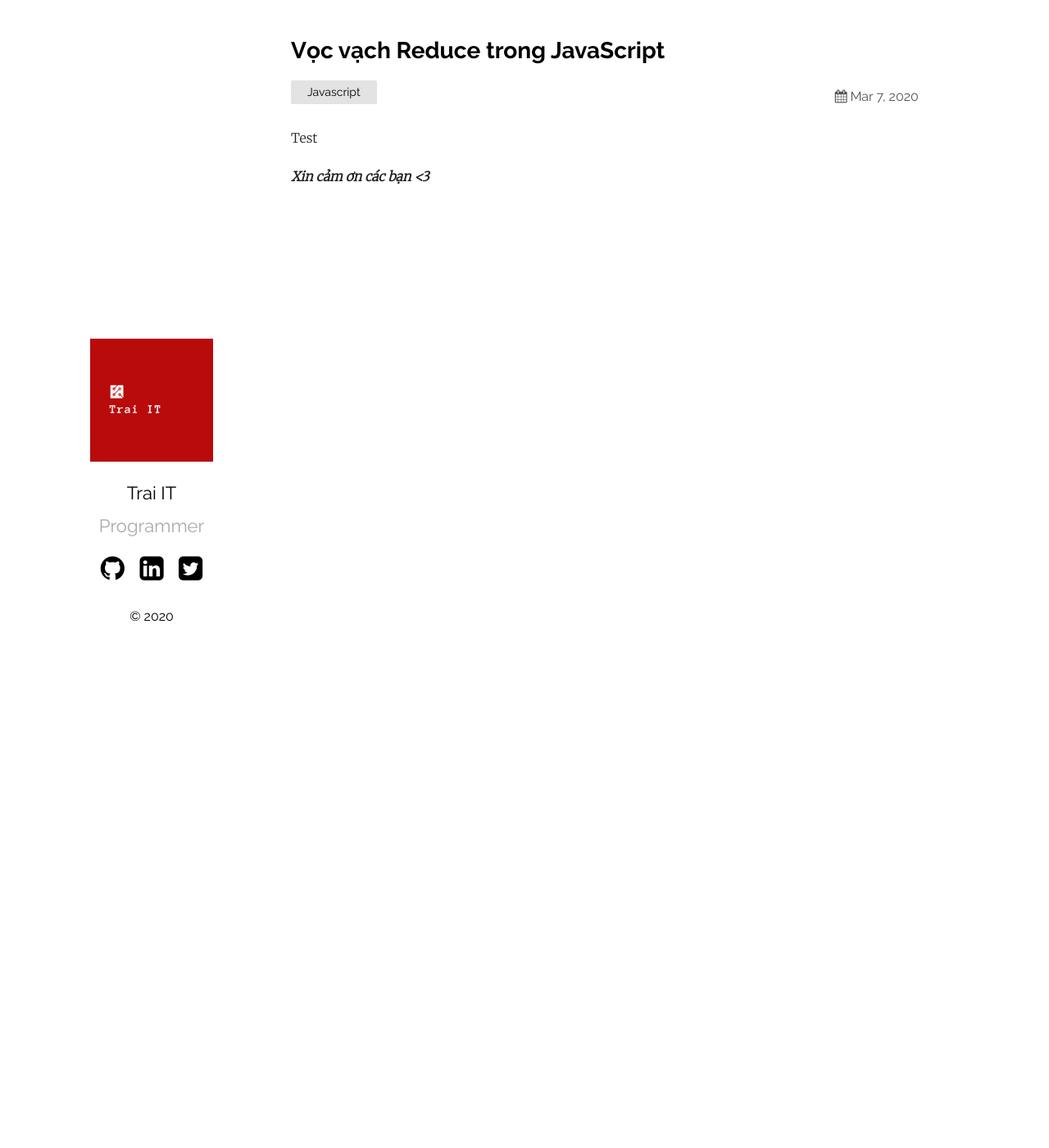
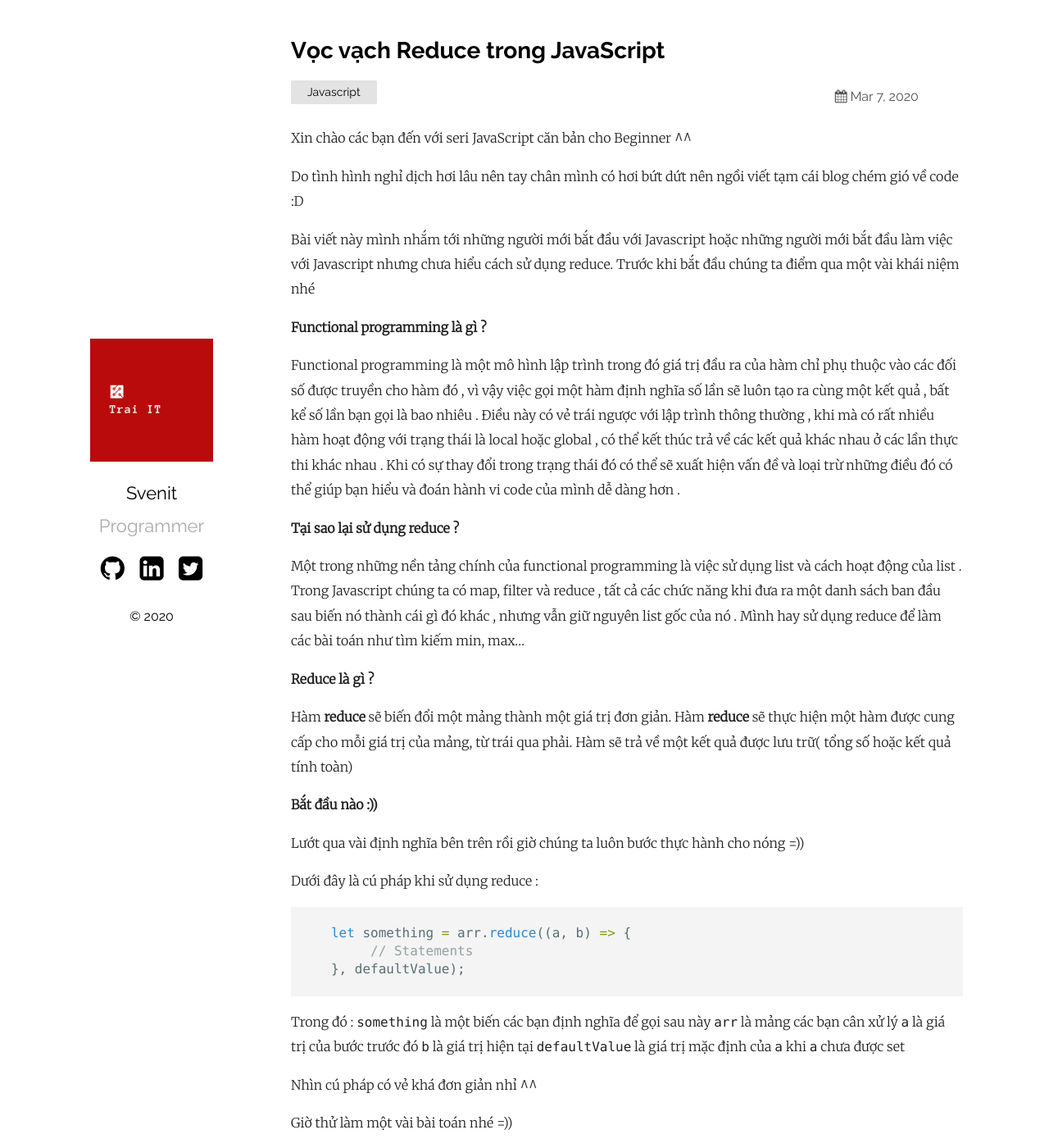
Before and after one commit to svenit/svenit.github.io, a Jekyll site: the page built from _posts/2020-04-12-Voc-vach-reduce-trong-js.markdown, in a window 1280 px wide and 1400 px high. Shown: the whole window at 82% size. Built offline with Jekyll 4.4.1, drawn with Linux system fonts in a browser that asks for light colours; some of the changed text lies outside the part shown.

Commit message:
voc vach reduce trong js

````diff
--- a/_config.yml
+++ b/_config.yml
@@ -1,10 +1,8 @@
-title: Trang blog của Trai IT
-author: Trai IT
-email: traiit.blogger@gmail.com
+title: Trang blog của Svenit
+author: Svenit
+email: lequangvy2k@gmail.com
 description: > # this means to ignore newlines until "show_exerpts:"
-  Xin chào các bạn đến với trang blog của Trai IT.
-  Sao mình lại đặt là "Trai IT"? Đơn giản là mình đang là một chàng sinh viên IT. Mà "Trai IT" like "traɪ it" like "try it".
-  Đúng vậy phải "try"! Mình sẽ chia sẻ về đời sống và công nghệ theo cách nhìn và tiếp cận của mình, rất cảm ơn các bạn
+  Blog chém code dạo cùng Svenit
 show_excerpts: true # set to true to show excerpts on the homepage
 
 # Minima date format
@@ -12,7 +10,7 @@ show_excerpts: true # set to true to show excerpts on the homepage
 sass:
   sass_dir: _sass
 plainwhite:
-  name: Trai IT
+  name: Svenit
   tagline: Programmer
   date_format: "%b %-d, %Y"
   sitemap: true # set to true to generate sitemap.xml content
--- a/_posts/2020-04-12-Voc-vach-reduce-trong-js.markdown
+++ b/_posts/2020-04-12-Voc-vach-reduce-trong-js.markdown
@@ -4,6 +4,106 @@ title:  "Vọc vạch Reduce trong JavaScript"
 date:   2020-03-07 20:00:00 +0000
 categories: Javascript
 ---
-Test
+Xin chào các bạn đến với seri JavaScript căn bản cho Beginner ^^
 
-**_Xin cảm ơn các bạn <3_**
+Do tình hình nghỉ dịch hơi lâu nên tay chân mình có hơi bứt dứt nên ngồi viết tạm cái blog chém gió về code :D
+
+Bài viết này mình nhắm tới những người mới bắt đầu với Javascript hoặc những người mới bắt đầu làm việc với Javascript nhưng chưa hiểu cách sử dụng reduce. Trước khi bắt đầu chúng ta điểm qua một vài khái niệm nhé
+
+**Functional programming là gì ?**
+
+Functional programming là một mô hình lập trình trong đó giá trị đầu ra của hàm chỉ phụ thuộc vào các đối số được truyền cho hàm đó , vì vậy việc gọi một hàm định nghĩa số lần sẽ luôn tạo ra cùng một kết quả , bất kể số lần bạn gọi là bao nhiêu . Điều này có vẻ trái ngược với lập trình thông thường , khi mà có rất nhiều hàm hoạt động với trạng thái là local hoặc global , có thể kết thúc trả về các kết quả khác nhau ở các lần thực thi khác nhau . Khi có sự thay đổi trong trạng thái đó có thể sẽ xuất hiện vấn đề và loại trừ những điều đó có thể giúp bạn hiểu và đoán hành vi code của mình dễ dàng hơn .
+
+**Tại sao lại sử dụng  reduce ?**
+
+Một trong những nền tảng chính của functional programming là việc sử dụng list và cách hoạt động của list . Trong Javascript chúng ta có map, filter và reduce , tất cả các chức năng khi đưa ra một danh sách ban đầu sau biến nó thành cái gì đó khác , nhưng vẫn giữ nguyên list gốc của nó . Mình hay sử dụng reduce để làm các bài toán như tìm kiếm min, max...
+
+**Reduce là gì ?**
+
+Hàm  **reduce**  sẽ biến đổi một mảng thành một giá trị đơn giản. Hàm  **reduce**  sẽ thực hiện một hàm được cung cấp cho mỗi giá trị của mảng, từ trái qua phải. Hàm sẽ trả về một kết quả được lưu trữ( tổng số hoặc kết quả tính toàn)
+
+**Bắt đầu nào :))**
+
+Lướt qua vài định nghĩa bên trên rồi giờ chúng ta luôn bước thực hành cho nóng =))
+
+Dưới đây là cú pháp khi sử dụng reduce :
+```js
+   let something = arr.reduce((a, b) => {
+        // Statements
+   }, defaultValue);
+```
+Trong đó :
+`something` là một biến các bạn định nghĩa để gọi sau này
+`arr` là mảng các bạn cân xử lý
+`a` là giá trị của bước trước đó
+`b` là giá trị hiện tại
+`defaultValue` là giá trị mặc định của `a` khi `a` chưa được set
+
+Nhìn cú pháp có vẻ khá đơn giản nhỉ ^^
+
+Giờ thử làm một vài bài toán nhé =))
+
+``Tính tổng các số trong mảng``
+
+```js
+   // Ta có một mảng như này
+   let arr = [1, 3, 6, 6,2, 10, 7];
+```
+**Dùng for :**
+```js
+	let sum = 0;
+	for(let i = 0; i < arr.length; ++i)
+	{
+	   sum += arr[i];
+	}
+	console.log(sum);
+```
+**Dùng reduce :**
+```js
+	let sum = arr.reduce((a, b) => a + b, defaultValue = 0);
+	console.log(sum);
+```
+
+Để mình giải thích qua cho dễ hiểu =))
+Như đã giải thích chức năng của hàm reduce bên trên rồi, thì các bạn có thể thấy ta truyền vào 2 tham số ``a`` và ``b``.
+``a`` sẽ giá trị của bước trước đó, nếu như không có bước trước đó ``a`` sẽ được gán bằng ``defaultValue``, b sẽ là giá trị hiện tại. Hiểu đơn giản thì sẽ là như này :
+
+Step 1 : Do chưa có bước trước đó => ``a`` được gán bằng ``defaultValue``  = 0  => ``a`` = 0 tiếp theo b = 1 và ta được tổng ban đầu bằng 1
+
+Step 2 : Lúc này ``a`` của ta đã được gán bằng 1 ở bước trước đó nên ta sẽ được kết quả bằng ``a`` + 3 ( b ) = 4 =))
+
+Cứ như vậy cho đến khi hết mảng thì ta sẽ ra được kết quả :)) À còn 1 lưu ý đó là các bạn bắt buộc phải return nhé không return là không chạy được đâu =)) Còn nếu các bạn hỏi tại sao bên trên mình lại k dùng return thì do code chỉ có 1 line lên JS ngầm định cho mình đó là giá trị trả về luôn ( khá là ngô bá khá ^^ )
+
+Ta có thể dễ dàng tìm min hoặc max với reduce :
+Giả sử ta có 1 mảng như sau :
+```js
+    let arr = [23, 92, 76, 5, 43, 16, 8, 104];
+```
+**Dùng for :**
+
+```js
+    let min = arr[0];
+	for(let i = 0;i < arr.length; ++i)
+	{
+		min = min > arr[i] ? arr[i] : min;
+	}
+	console.log(min);
+```
+
+**Dùng reduce :**
+```js
+	let min = arr.reduce((a, b) => a > b ? b : a, arr[0]);
+	console.log(min);
+```
+
+Game là dễ nhỉ :'D
+
+Để tìm max ta làm tương tự bằng cách thay dấu ``>`` thành ``<`` thôi ^^
+
+Vậy là ta vừa tìm hiểu xong 1 vài bài toán cơ bản mà ta có thể sử dụng reduce một cách dễ dàng và ngắn gọn ^^
+
+Ở phần tiếp theo mình sẽ hướng dẫn các bạn sử dụng map và filter trong JS
+
+Hẹn gặp lại các bạn ở bài viết tiếp theo
+
+**Xin chân thành cảm ơn**
````
Also changed, not shown: assets/portfolio.jpg (added).
